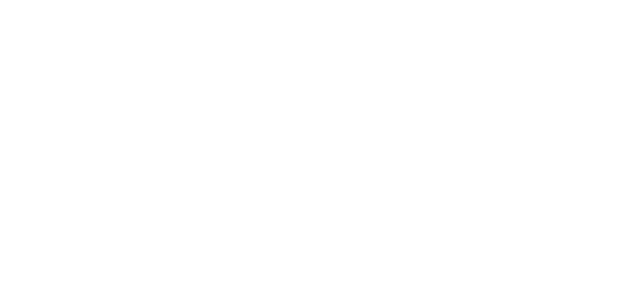
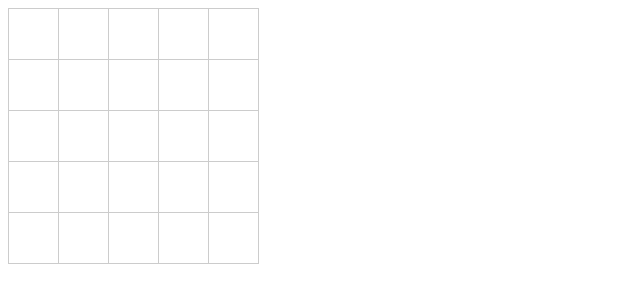
Before and after one commit to zhex/carpark-simulator, a React app: page / in a window 1280 px wide. Shown: the top 302 px of the page, without its empty margins (0-640 px from the left). Built offline with nearby package versions, Linux system fonts and the light colour scheme; the HTML template or start-up script is replaced by a standard one.

Commit message:
add CarPark component

```diff
--- /dev/null
+++ b/src/components/CarPark.tsx
@@ -0,0 +1,69 @@
+import { Direction } from 'models/Bus';
+import { IPosition } from 'models/interfaces/IPosition';
+import * as React from 'react';
+import styled from 'styled-components';
+
+export interface ICarParkProps {
+    rows: number;
+    cols: number;
+    position?: IPosition;
+    faceTo?: Direction;
+    className?: string;
+    cellSize: number;
+}
+
+export interface ICellProps {
+    size: number;
+    className?: string;
+}
+
+export interface IRowProps {
+    className?: string;
+}
+
+function createArray(n: number): any[] {
+    return Array.from(new Array(n));
+}
+
+const Cell: React.SFC<ICellProps> = props => (
+    <div className={props.className} />
+);
+
+export const StyledCell = styled(Cell)`
+    position: relative;
+    border-right: 1px solid #ccc;
+    border-bottom: 1px solid #ccc;
+    height: ${p => p.size + 'px'};
+    flex: 1;
+`;
+
+const Row: React.SFC<IRowProps> = props => (
+    <div className={props.className}>{props.children}</div>
+);
+
+export const StyledRow = styled(Row)`
+    display: flex;
+`;
+
+const CarPark: React.SFC<ICarParkProps> = props => {
+    const { faceTo, position, rows, cols, className, cellSize } = props;
+    return (
+        <div className={className}>
+            {createArray(rows).map((row, idx) => (
+                <StyledRow key={idx}>
+                    {createArray(cols).map((col, colIdx) => (
+                        <StyledCell key={colIdx} size={cellSize} />
+                    ))}
+                </StyledRow>
+            ))}
+        </div>
+    );
+};
+
+const StyledCarPark = styled(CarPark)`
+    width: ${p => `${p.cellSize! * p.cols}px`};
+    border-top: 1px solid #ccc;
+    border-left: 1px solid #ccc;
+`;
+
+export default StyledCarPark;
--- a/src/main.tsx
+++ b/src/main.tsx
@@ -1,4 +1,9 @@
 import * as React from 'react';
 import { render } from 'react-dom';
 
-render(<div />, document.getElementById('app'));
+import CarPark from 'components/CarPark';
+
+render(
+    <CarPark rows={5} cols={5} cellSize={50} />,
+    document.getElementById('app'),
+);
```
